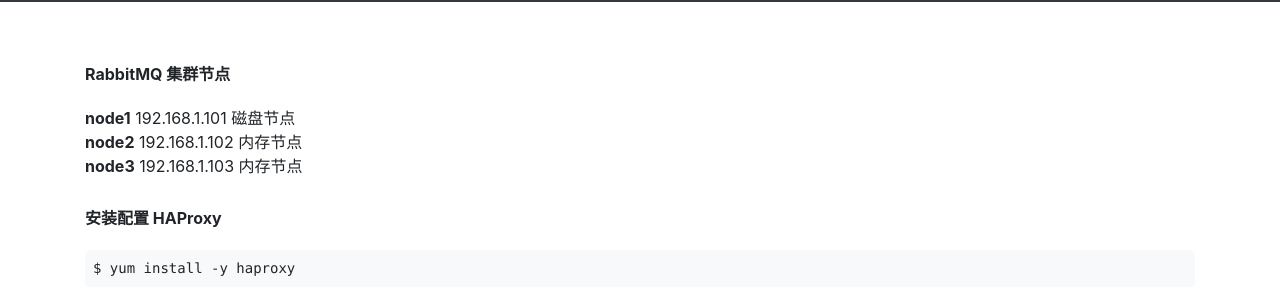
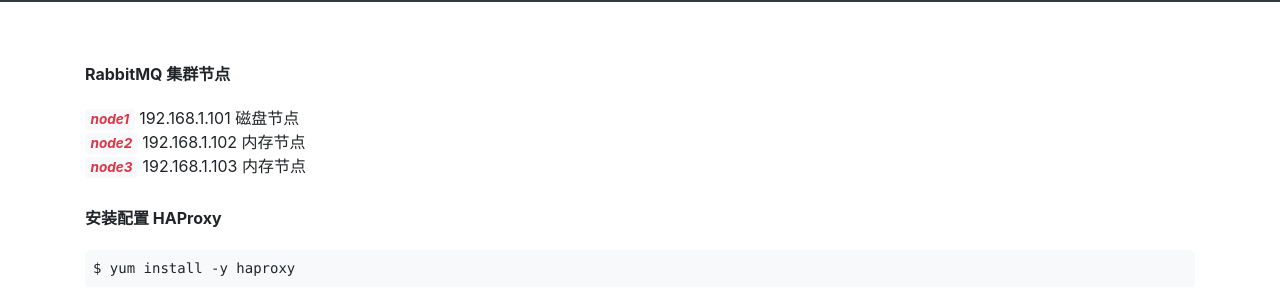
Before and after one commit to ehsud/blog, a Jekyll site: the page built from rabbitmq/rabbitmq-haproxy-load-balancing.md, in a window 1280 px wide. Shown: the part 192-492 px from the top of the page. Built offline with Jekyll 4.4.1, drawn with Linux system fonts in a browser that asks for light colours.

Commit message:
updated some files

```diff
--- a/rabbitmq/rabbitmq-haproxy-load-balancing.md
+++ b/rabbitmq/rabbitmq-haproxy-load-balancing.md
@@ -6,9 +6,9 @@ description: 使用 rabbitmq 与 haproxy 构建高可用负载均衡方案
 
 #### RabbitMQ 集群节点
 
-- **node1** 192.168.1.101   磁盘节点
-- **node2** 192.168.1.102   内存节点
-- **node3** 192.168.1.103   内存节点
+- *node1* 192.168.1.101   磁盘节点
+- *node2* 192.168.1.102   内存节点
+- *node3* 192.168.1.103   内存节点
 
 #### 安装配置 HAProxy
 
```
